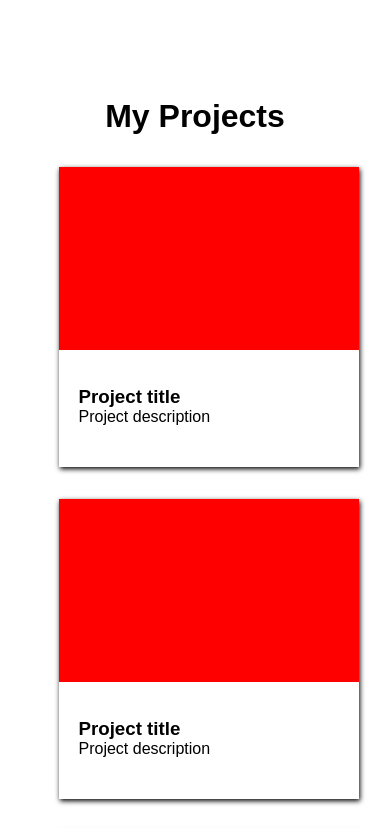
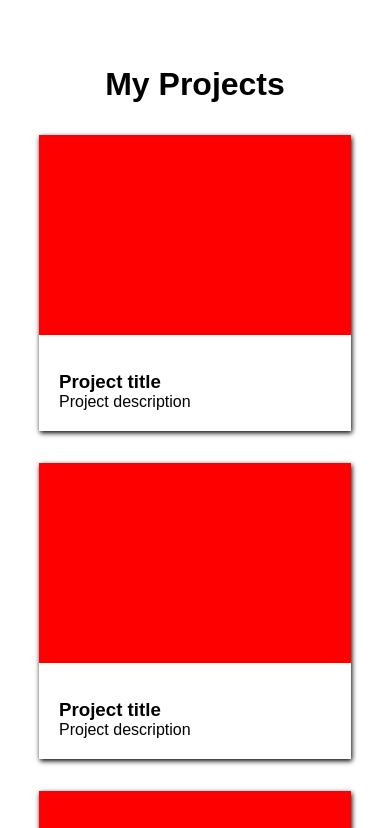
Before and after one commit to andrebarros7201/homepage, a website built with webpack: page src/index.html in a window 390 px wide. Shown: the part 760-1588 px from the top of the page. Built offline with nearby package versions, Linux system fonts and the light colour scheme.

Commit message:
projects responsiveness

```diff
--- a/src/style.css
+++ b/src/style.css
@@ -110,7 +110,6 @@ main {
 .project-top {
   flex: 3;
   background-color: red;
-
 }
 
 .project-bottom {
@@ -118,7 +117,7 @@ main {
   padding: 1.25rem;
 }
 
-.contact{
+.contact {
   background-color: royalblue;
   padding: 2rem 10rem;
   display: flex;
@@ -128,7 +127,7 @@ main {
   gap: 1rem;
 }
 
-.container{
+.container {
   display: flex;
   flex-direction: row;
   align-items: center;
@@ -136,13 +135,13 @@ main {
   gap: 1rem;
 }
 
-.container .left{
+.container .left {
   display: flex;
   flex-direction: column;
   gap: 1rem;
 }
 
-.container .right > img{
+.container .right > img {
   object-fit: cover;
   background-position: center;
   max-width: fit-content;
@@ -150,6 +149,53 @@ main {
   border-radius: 15px;
 }
 
-.contact .container span > img{
-  max-width: 2rem
+.contact .container span > img {
+  max-width: 2rem;
 }
+
+@media (max-width: 500px) {
+  .projects-content{
+    display: flex;
+    flex-direction: column;
+    align-items: center;
+    justify-content: center;
+    width: 100vw;
+    padding: 0;
+  }
+
+  .project{
+    height: fit-content;
+    width: 450px;
+  }
+
+  .project-top{
+    min-height: 200px;
+  }
+}
+
+@media (max-width: 1000px) {
+  .projects{
+    padding: 0;
+    display: flex;
+    justify-content: center;
+    align-items: center;
+
+  }
+  .projects-content{
+    width: 80vw;
+    display: flex;
+    flex-flow: row wrap;
+    align-items: center;
+    justify-content: center;
+    padding: 0;
+  }
+
+  .project{
+    height: fit-content;
+    width: 450px;
+  }
+
+  .project-top{
+    min-height: 200px;
+  }
+}
```
